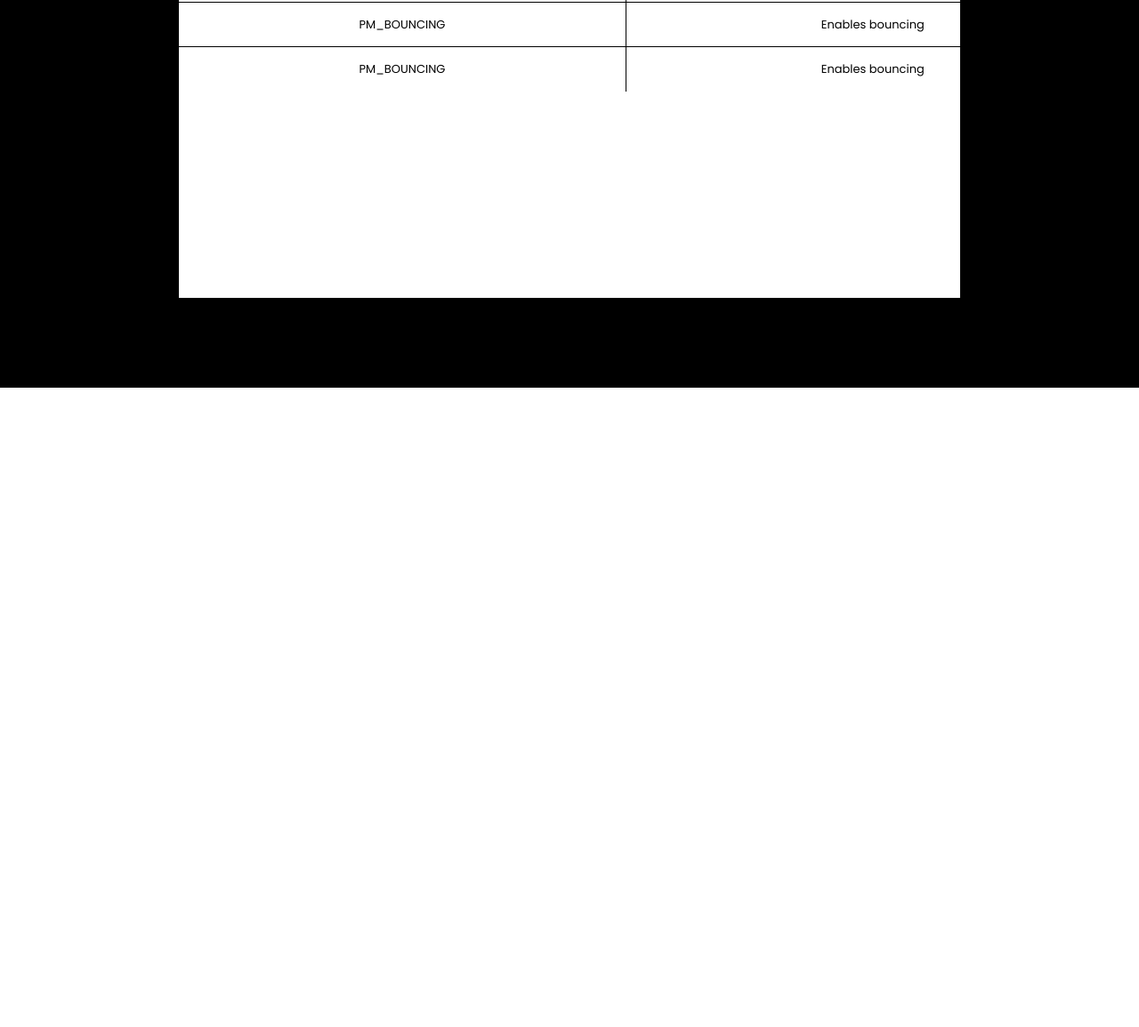
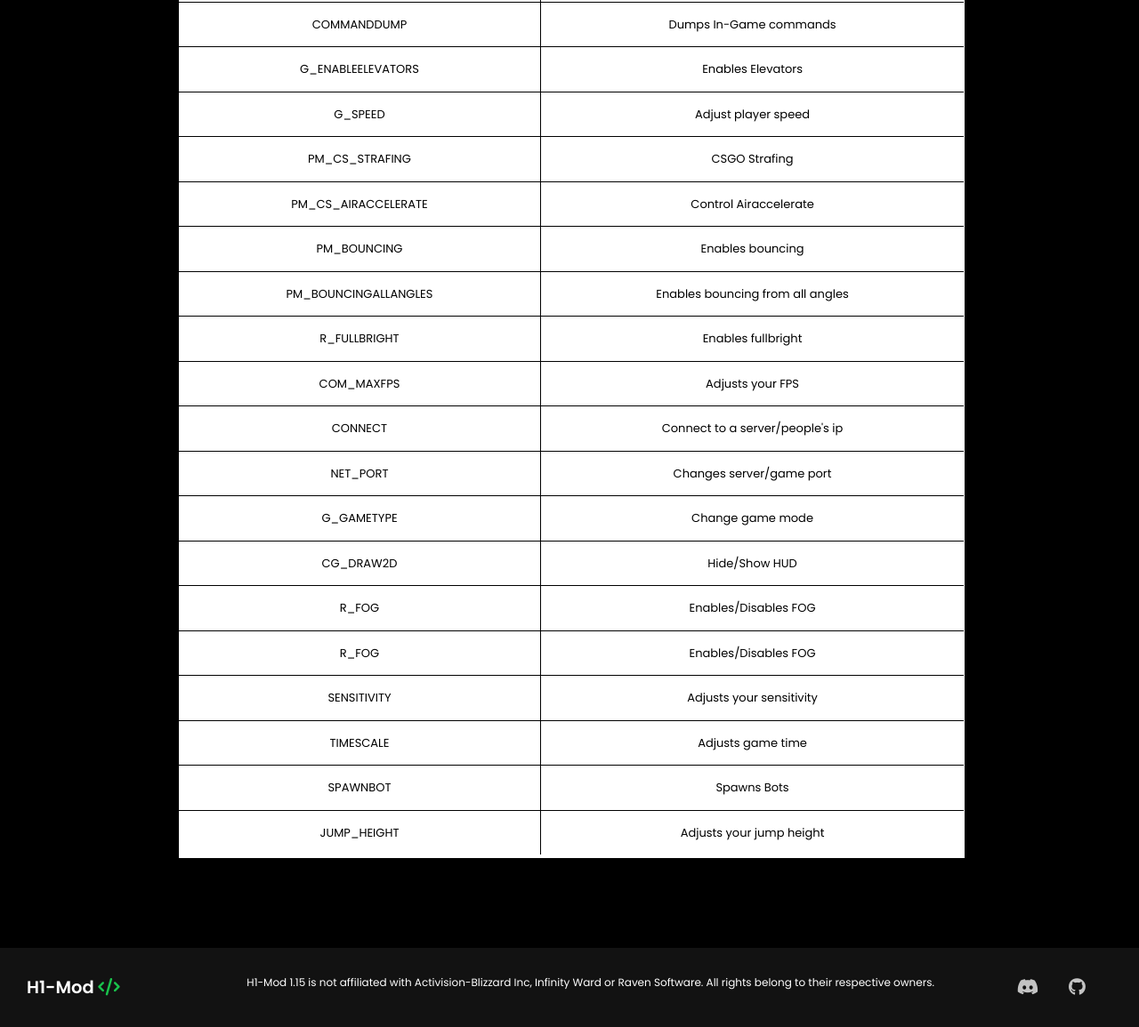
Before and after one commit to auroramod/website, a plain HTML site: page cmd.html in a window 1280 px wide. Shown: the part 801-1956 px from the top of the page at 89% size. Before the commit the page ends 1237 px from the top, so only its background shows below. Drawn offline with Linux system fonts and the light colour scheme.

Commit message:
finish commands page

```diff
--- a/cmd.html
+++ b/cmd.html
@@ -39,13 +39,37 @@
     </header>
 
     <section class="cmd" style="background-color: #000;">
-        <center><h1 style="color: #fff;">CMD - <i class="fa fa-terminal"></i></h1></center>
+        <center><h1 style="color: #fff;">Commands - <i class="fa fa-terminal"></i></h1></center>
         <br>
         <!-- TBC -->
         <table>
             <tr>
                 <th>Command</th>
                 <th>Description</th>
+            </tr>
+            <tr>
+                <td>NAME</td>
+                <td>Modifies your name</td>
+            </tr>
+            <tr>
+                <td>CG_FOV</td>
+                <td>Adjusts your fov</td>
+            </tr>
+            <tr>
+                <td>CG_FOVSCALE</td>
+                <td>Adjusts your fovscale</td>
+            </tr>
+            <tr>
+                <td>CG_FOVMIN</td>
+                <td>Adjusts your fovmin</td>
+            </tr>
+            <tr>
+                <td>QUIT</td>
+                <td>Closes your game</td>
+            </tr>
+            <tr>
+                <td>RECONNECT</td>
+                <td>Reconnects to last server you joined</td>
             </tr>
             <tr>
                 <td>GOD</td>
@@ -76,6 +100,10 @@
                 <td>Enables Elevators</td>
             </tr>
             <tr>
+                <td>G_SPEED</td>
+                <td>Adjust player speed</td>
+            </tr>
+            <tr>
                 <td>PM_CS_STRAFING</td>
                 <td>CSGO Strafing</td>
             </tr>
@@ -92,12 +120,52 @@
                 <td>Enables bouncing from all angles</td>
             </tr>
             <tr>
-                <td>PM_BOUNCING</td>
-                <td>Enables bouncing</td>
+                <td>R_FULLBRIGHT</td>
+                <td>Enables fullbright</td>
             </tr>
             <tr>
-                <td>PM_BOUNCING</td>
-                <td>Enables bouncing</td>
+                <td>COM_MAXFPS</td>
+                <td>Adjusts your FPS</td>
+            </tr>
+            <tr>
+                <td>CONNECT</td>
+                <td>Connect to a server/people's ip</td>
+            </tr>
+            <tr>
+                <td>NET_PORT</td>
+                <td>Changes server/game port</td>
+            </tr>
+            <tr>
+                <td>G_GAMETYPE</td>
+                <td>Change game mode</td>
+            </tr>
+            <tr>
+                <td>CG_DRAW2D</td>
+                <td>Hide/Show HUD</td>
+            </tr>
+            <tr>
+                <td>R_FOG</td>
+                <td>Enables/Disables FOG</td>
+            </tr>
+            <tr>
+                <td>R_FOG</td>
+                <td>Enables/Disables FOG</td>
+            </tr>
+            <tr>
+                <td>SENSITIVITY</td>
+                <td>Adjusts your sensitivity</td>
+            </tr>
+            <tr>
+                <td>TIMESCALE</td>
+                <td>Adjusts game time</td>
+            </tr>
+            <tr>
+                <td>SPAWNBOT</td>
+                <td>Spawns Bots</td>
+            </tr>
+            <tr>
+                <td>JUMP_HEIGHT</td>
+                <td>Adjusts your jump height</td>
             </tr>
           </table>
     </section>
@@ -112,9 +180,9 @@ td {
 
 
 table {
-    width: 100%;
-    max-width: 1000px;
-    height: 940px;
+    width: 885px;
+    max-width: 1500px;
+    height: 1570px;
     margin: 0 auto;
     display: block;
     overflow-x: auto;
@@ -131,7 +199,7 @@ td {
     font-size: 13px;
     text-align: center;
     align-items: center;
-    padding: 15px 168.6px;
+    padding: 15px 120.6px;
     border-top-width: 0;
     border-left-width: 0;
 }
@@ -153,5 +221,13 @@ tr:last-child td {
 }
     </style>
 
+        <footer class="footer">
+            <p class="footer-title">H1-Mod <span style="color: #19c34c;"><i class="fas fa-code"></i></span></p>
+            <center><p class="footer-desc">H1-Mod 1.15 is not affiliated with Activision-Blizzard Inc, Infinity Ward or Raven Software. All rights belong to their respective owners.</p></center>
+            <div class="social-icons">
+                <a href="https://discord.gg/h1-mod"><i class="fab fa-discord"></i></a>
+                <a href="https://github.com/h1-mod"><i class="fab fa-github"></i></a>
+            </div>
+        </footer>
 </body>
 </html>
```
